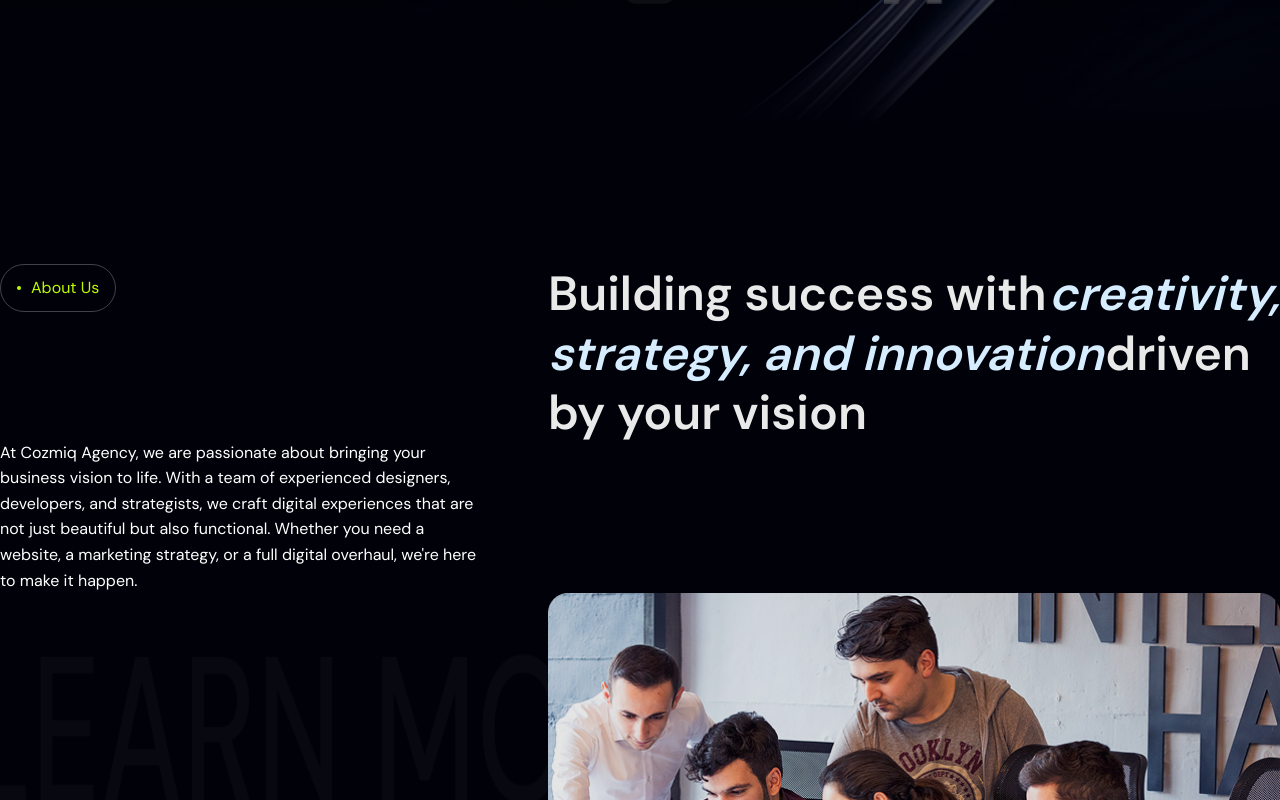
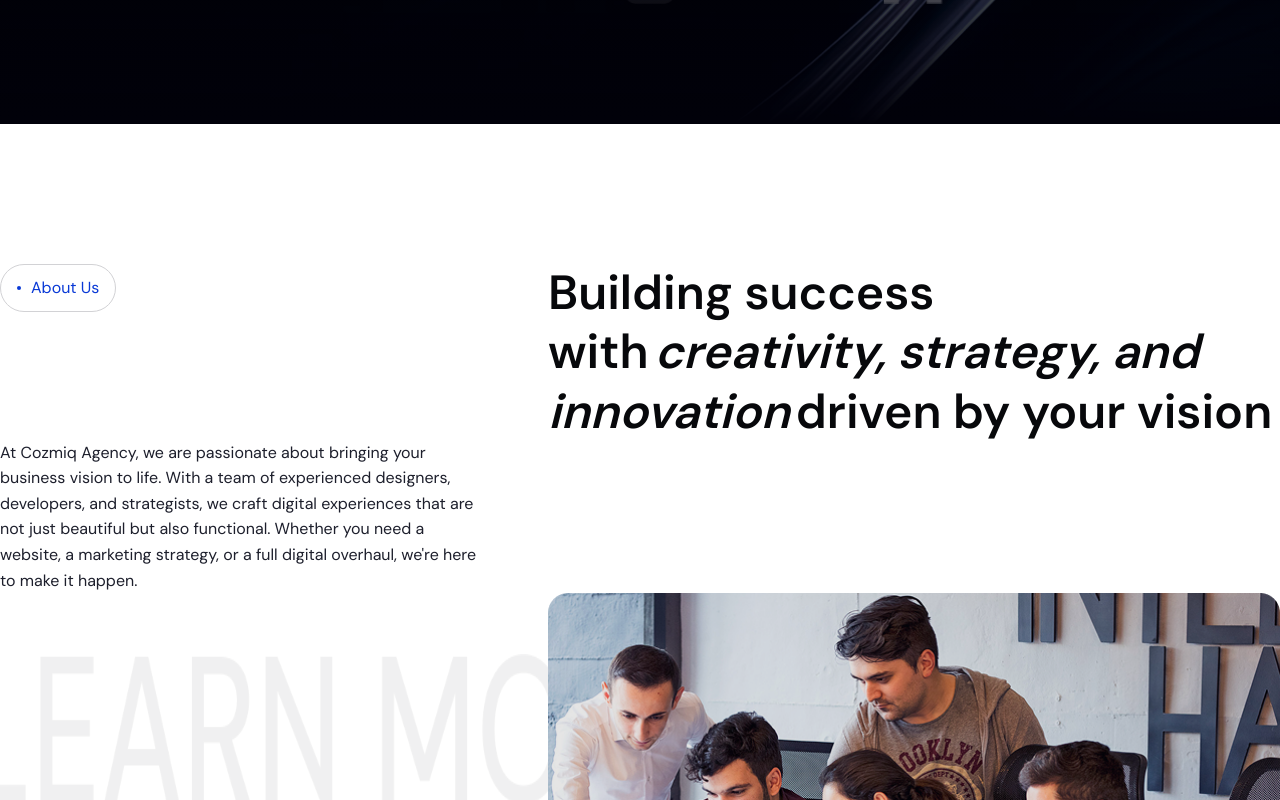
Before and after one commit to AbirDoesFrontend/cozmiq-agency-nextjs, a Next.js app: page / in a window 1280 px wide. Shown: the part 840-1640 px from the top of the page. Built offline with nearby package versions, Linux system fonts and the light colour scheme.

Commit message:
Update: Small details

```diff
--- a/src/app/globals.css
+++ b/src/app/globals.css
@@ -505,7 +505,7 @@ body {
 /* About Start */
 /* About Section Components */
 .about-section {
-    @apply relative bg-white dark:bg-[#01010A] py-[60px] lg:py-[140px] text-[#07080B] dark:text-white;
+    @apply relative bg-white py-[60px] lg:py-[140px] text-[#07080B];
 }
 
 .about-content-wrapper {
@@ -517,9 +517,7 @@ body {
 }
 
 .about-text-span {
-    @apply font-semibold md:italic dark:text-[#D5EDFF]
-    text-3xl lg:text-4xl xl:text-5xl
-    leading-snug md:leading-tight lg:leading-tight;
+    @apply font-semibold md:italic text-3xl lg:text-4xl xl:text-5xl leading-snug md:leading-tight lg:leading-tight;
 }
 
 .about-right-section {
--- a/src/components/global/BadgeSecondary.tsx
+++ b/src/components/global/BadgeSecondary.tsx
@@ -7,6 +7,7 @@ interface BadgeSecondaryProps {
   children?: React.ReactNode;
   className?: string;
   style?: React.CSSProperties;
+  dark?: boolean;
 }
 
 export default function BadgeSecondary({
@@ -14,17 +15,23 @@ export default function BadgeSecondary({
   children,
   className = "",
   style = {},
+    dark = false,
 }: BadgeSecondaryProps) {
   const [isDark, setIsDark] = useState(false);
 
+  // useEffect(() => {
+  //   try {
+  //     const theme = localStorage.getItem("theme");
+  //     setIsDark(theme === "dark");
+  //   } catch (e) {
+  //     console.log(e)
+  //   }
+  // }, []);
+
   useEffect(() => {
-    try {
-      const theme = localStorage.getItem("theme");
-      setIsDark(theme === "dark");
-    } catch (e) {
-      console.log(e)
-    }
-  }, []);
+      if(dark) setIsDark(true);
+      if(alwaysDark) setIsDark(true);
+  }, [dark , alwaysDark]);
 
   const useDark = alwaysDark || isDark;
   const borderColor = useDark ? "1px solid rgba(255,255,255,0.25)" : "1px solid #D2D2D5";
--- a/src/components/home/about/About.tsx
+++ b/src/components/home/about/About.tsx
@@ -10,20 +10,20 @@ const About = () => {
   return (
     <section className="z-10 relative about-section">
       <div className="top-1/2 left-0 -z-10 absolute w-full h-[150px]">
-        <Image src={LearnMore} alt="bg-img" fill className="dark:hidden" />
-        <Image
-          src={LearnMoreDark}
-          alt="bg-img"
-          fill
-          className="hidden dark:inline-block"
-        />
+        <Image src={LearnMore} alt="bg-img" fill />
+        {/*<Image*/}
+        {/*  src={LearnMoreDark}*/}
+        {/*  alt="bg-img"*/}
+        {/*  fill*/}
+        {/*  className="hidden dark:inline-block"*/}
+        {/*/>*/}
       </div>
       <div className="wrapper">
         <div className="about-content-wrapper">
           <div className="about-left-section">
             <BadgeSecondary>About Us</BadgeSecondary>
 
-            <p className="text-[#1D1F2C] dark:text-white">
+            <p className="text-[#1D1F2C]">
               At Cozmiq Agency, we are passionate about bringing your business
               vision to life. With a team of experienced designers, developers,
               and strategists, we craft digital experiences that are not just
@@ -34,9 +34,9 @@ const About = () => {
           </div>
 
           <div className="about-right-section">
-            <h2 className="text-[#07080B] dark:text-[#E9E9EA] text-3xl lg:text-4xl xl:text-5xl leading-snug md:leading-tight lg:leading-tight">
+            <h2 className="text-[#07080B] text-3xl lg:text-4xl xl:text-5xl leading-snug md:leading-tight lg:leading-tight">
               Building success with
-              <span className="mx-0.5 about-text-span primary-color">
+              <span className="mx-1.5 about-text-span">
                 creativity, strategy, and innovation
               </span>
               driven by your vision
```
